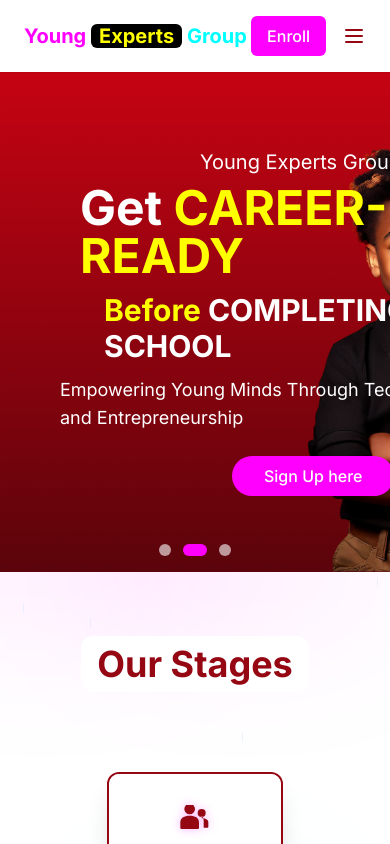
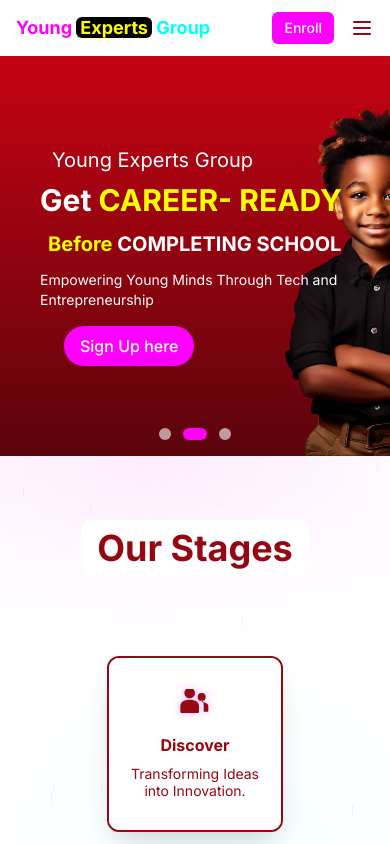
Before and after one commit to Institute-of-Modern-Technologies/yeg_web, a Next.js app: page / in a window 390 px wide. Shown: the top 844 px of the page. Built offline with nearby package versions, Linux system fonts and the light colour scheme.

Commit message:
feat: add hero section, header and course card components with responsive design

```diff
--- a/src/components/Header.tsx
+++ b/src/components/Header.tsx
@@ -31,10 +31,10 @@
   }, [isMenuOpen]);
 
   return (
-    <header className="bg-white py-4 px-6 flex justify-between items-center shadow-sm sticky top-0 z-50 relative">
+    <header className="bg-white py-3 sm:py-4 px-4 sm:px-6 flex justify-between items-center shadow-sm sticky top-0 z-50 relative">
       <div className="flex items-center">
         <Link href="#hero" className="flex items-center" onClick={(e) => scrollToSection(e, 'hero')}>
-          <span className="text-xl font-bold"><span className='text-[#FF00FF]'>Young</span> <span className='text-[#FFFF00] bg-[#000000] px-2 rounded-md'>Experts</span> <span className='text-[#00FFFF]'>Group</span></span>
+          <span className="text-lg sm:text-xl font-bold"><span className='text-[#FF00FF]'>Young</span> <span className='text-[#FFFF00] bg-[#000000] px-1 sm:px-2 rounded-md'>Experts</span> <span className='text-[#00FFFF]'>Group</span></span>
         </Link>
       </div>
 
@@ -46,7 +46,7 @@
       </nav>
 
       <div className="flex items-center space-x-4">
-        <Link href="#registration" className="bg-[#FF00FF] text-white px-4 py-2 rounded-md font-medium hover:bg-[#c60313] transition" onClick={(e) => scrollToSection(e, 'registration')}>
+        <Link href="#registration" className="bg-[#FF00FF] text-white px-3 sm:px-4 py-1.5 sm:py-2 rounded-md text-sm sm:text-base font-medium hover:bg-[#c60313] transition" onClick={(e) => scrollToSection(e, 'registration')}>
           Enroll
         </Link>
         <div className="hidden md:flex items-center space-x-3">
@@ -89,17 +89,17 @@
       {isMenuOpen && (
         <div
           id="mobile-menu"
-          className="absolute top-full left-0 right-0 bg-white shadow-lg py-5 px-6 md:hidden z-50"
+          className="absolute top-full left-0 right-0 bg-white shadow-lg py-4 sm:py-5 px-4 sm:px-6 md:hidden z-50"
         >
-          <nav className="flex flex-col space-y-4">
-            <Link href="#hero" className="text-[#950713] hover:text-[#FF00FF] font-medium py-2 px-4 rounded-lg hover:bg-gray-100" onClick={(e) => scrollToSection(e, 'hero')}>Home</Link>
-            <Link href="#welcome" className="text-[#950713] hover:text-[#FF00FF] font-medium py-2 px-4 rounded-lg hover:bg-gray-100" onClick={(e) => scrollToSection(e, 'welcome')}>About</Link>
-            <Link href="#features" className="text-[#950713] hover:text-[#FF00FF] font-medium py-2 px-4 rounded-lg hover:bg-gray-100" onClick={(e) => scrollToSection(e, 'features')}>Stages</Link>
-            <Link href="#academics" className="text-[#950713] hover:text-[#FF00FF] font-medium py-2 px-4 rounded-lg hover:bg-gray-100" onClick={(e) => scrollToSection(e, 'academics')}>Programs</Link>
+          <nav className="flex flex-col space-y-2 sm:space-y-4">
+            <Link href="#hero" className="text-[#950713] hover:text-[#FF00FF] font-medium py-3 px-4 rounded-lg hover:bg-gray-100 active:bg-gray-200 transition-colors" onClick={(e) => scrollToSection(e, 'hero')}>Home</Link>
+            <Link href="#welcome" className="text-[#950713] hover:text-[#FF00FF] font-medium py-3 px-4 rounded-lg hover:bg-gray-100 active:bg-gray-200 transition-colors" onClick={(e) => scrollToSection(e, 'welcome')}>About</Link>
+            <Link href="#features" className="text-[#950713] hover:text-[#FF00FF] font-medium py-3 px-4 rounded-lg hover:bg-gray-100 active:bg-gray-200 transition-colors" onClick={(e) => scrollToSection(e, 'features')}>Stages</Link>
+            <Link href="#academics" className="text-[#950713] hover:text-[#FF00FF] font-medium py-3 px-4 rounded-lg hover:bg-gray-100 active:bg-gray-200 transition-colors" onClick={(e) => scrollToSection(e, 'academics')}>Programs</Link>
           </nav>
 
-          <div className="mt-6 flex items-center space-x-4">
-            <Link href="#contact" className="text-[#950713] hover:text-[#FF00FF] py-2 px-4 rounded-lg hover:bg-gray-100" onClick={(e) => scrollToSection(e, 'contact')}>
+          <div className="mt-4 sm:mt-6 flex flex-col space-y-2 sm:space-y-4">
+            <Link href="#contact" className="text-[#950713] hover:text-[#FF00FF] py-3 px-4 rounded-lg hover:bg-gray-100 active:bg-gray-200 transition-colors w-full" onClick={(e) => scrollToSection(e, 'contact')}>
               <div className="flex items-center">
                 <svg xmlns="http://www.w3.org/2000/svg" className="h-5 w-5 mr-2" fill="none" viewBox="0 0 24 24" stroke="currentColor">
                   <path strokeLinecap="round" strokeLinejoin="round" strokeWidth={2} d="M3 8l7.89 5.26a2 2 0 002.22 0L21 8M5 19h14a2 2 0 002-2V7a2 2 0 00-2-2H5a2 2 0 00-2 2v10a2 2 0 002 2z" />
@@ -107,17 +107,24 @@
                 Contact
               </div>
             </Link>
-            <div className="flex items-center space-x-3">
-              <Link href="https://facebook.com" className="text-[#950713] hover:text-[#FF00FF]" target="_blank" rel="noopener noreferrer">
-                <svg xmlns="http://www.w3.org/2000/svg" className="h-5 w-5" fill="currentColor" viewBox="0 0 24 24">
+            <div className="flex justify-center mt-4 pt-4 border-t border-gray-100">
+              <div className="flex items-center space-x-6">
+                <Link href="https://facebook.com" className="text-[#950713] hover:text-[#FF00FF] p-2" target="_blank" rel="noopener noreferrer">
+                  <svg xmlns="http://www.w3.org/2000/svg" className="h-6 w-6" fill="currentColor" viewBox="0 0 24 24">
                     <path d="M9 8h-3v4h3v12h5v-12h3.642l.358-4h-4v-1.667c0-.955.192-1.333 1.115-1.333h2.885v-5h-3.808c-3.596 0-5.192 1.583-5.192 4.615v3.385z" />
                   </svg>
                 </Link>
-              <Link href="https://twitter.com" className="text-[#950713] hover:text-[#FF00FF]" target="_blank" rel="noopener noreferrer">
-                <svg xmlns="http://www.w3.org/2000/svg" className="h-5 w-5" fill="currentColor" viewBox="0 0 24 24">
+                <Link href="https://twitter.com" className="text-[#950713] hover:text-[#FF00FF] p-2" target="_blank" rel="noopener noreferrer">
+                  <svg xmlns="http://www.w3.org/2000/svg" className="h-6 w-6" fill="currentColor" viewBox="0 0 24 24">
                     <path d="M24 4.557c-.883.392-1.832.656-2.828.775 1.017-.609 1.798-1.574 2.165-2.724-.951.564-2.005.974-3.127 1.195-.897-.957-2.178-1.555-3.594-1.555-3.179 0-5.515 2.966-4.797 6.045-4.091-.205-7.719-2.165-10.148-5.144-1.29 2.213-.669 5.108 1.523 6.574-.806-.026-1.566-.247-2.229-.616-.054 2.281 1.581 4.415 3.949 4.89-.693.188-1.452.232-2.224.084.626 1.956 2.444 3.379 4.6 3.419-2.07 1.623-4.678 2.348-7.29 2.04 2.179 1.397 4.768 2.212 7.548 2.212 9.142 0 14.307-7.721 13.995-14.646.962-.695 1.797-1.562 2.457-2.549z" />
                   </svg>
                 </Link>
+                <Link href="https://instagram.com" className="text-[#950713] hover:text-[#FF00FF] p-2" target="_blank" rel="noopener noreferrer">
+                  <svg xmlns="http://www.w3.org/2000/svg" className="h-6 w-6" fill="currentColor" viewBox="0 0 24 24">
+                    <path d="M12 2.163c3.204 0 3.584.012 4.85.07 3.252.148 4.771 1.691 4.919 4.919.058 1.265.069 1.645.069 4.849 0 3.205-.012 3.584-.069 4.849-.149 3.225-1.664 4.771-4.919 4.919-1.266.058-1.644.07-4.85.07-3.204 0-3.584-.012-4.849-.07-3.26-.149-4.771-1.699-4.919-4.92-.058-1.265-.07-1.644-.07-4.849 0-3.204.013-3.583.07-4.849.149-3.227 1.664-4.771 4.919-4.919 1.266-.057 1.645-.069 4.849-.069zm0-2.163c-3.259 0-3.667.014-4.947.072-4.358.2-6.78 2.618-6.98 6.98-.059 1.281-.073 1.689-.073 4.948 0 3.259.014 3.668.072 4.948.2 4.358 2.618 6.78 6.98 6.98 1.281.058 1.689.072 4.948.072 3.259 0 3.668-.014 4.948-.072 4.354-.2 6.782-2.618 6.979-6.98.059-1.28.073-1.689.073-4.948 0-3.259-.014-3.667-.072-4.947-.196-4.354-2.617-6.78-6.979-6.98-1.281-.059-1.69-.073-4.949-.073zm0 5.838c-3.403 0-6.162 2.759-6.162 6.162s2.759 6.163 6.162 6.163 6.162-2.759 6.162-6.163c0-3.403-2.759-6.162-6.162-6.162zm0 10.162c-2.209 0-4-1.79-4-4 0-2.209 1.791-4 4-4s4 1.791 4 4c0 2.21-1.791 4-4 4zm6.406-11.845c-.796 0-1.441.645-1.441 1.44s.645 1.44 1.441 1.44c.795 0 1.439-.645 1.439-1.44s-.644-1.44-1.439-1.44z"/>
+                  </svg>
+                </Link>
+              </div>
             </div>
           </div>
         </div>
--- a/src/components/HeroSection.tsx
+++ b/src/components/HeroSection.tsx
@@ -34,23 +34,23 @@
     subtitleColor: 'text-white',
     buttonColor: 'bg-[#FF00FF]',
     buttonHoverColor: 'hover:bg-[#FF00FF]/80',
-    contentStyle: '  ml-44'
+    contentStyle: 'ml-4 sm:ml-12 md:ml-24 lg:ml-44'
   },
   {
     id: 2,
     image: '/images/Hero picture 3.png',
     title:
       <div>
-        <div className="text-white text-xl ml-40">Young Experts Group</div>
-        <div className="mt-2 ml-10">
-          <span className="text-white font-bold text-5xl">Get </span>
-          <span className="text-[#FFFF00] font-bold text-5xl">CAREER- READY</span>
+        <div className="text-white text-xl ml-5 sm:ml-10 md:ml-20 lg:ml-40">Young Experts Group</div>
+        <div className="mt-2 ml-2 sm:ml-5 md:ml-8 lg:ml-10">
+          <span className="text-white font-bold text-3xl sm:text-4xl md:text-5xl">Get </span>
+          <span className="text-[#FFFF00] font-bold text-3xl sm:text-4xl md:text-5xl">CAREER- READY</span>
         </div>
-        <div className="mt-3 ml-16">
-          <span className="text-[#FFFF00] font-bold text-3xl">Before</span>
-          <span className="text-white font-bold text-3xl">&nbsp;COMPLETING SCHOOL</span>
+        <div className="mt-3 ml-4 sm:ml-8 md:ml-12 lg:ml-16">
+          <span className="text-[#FFFF00] font-bold text-xl sm:text-2xl md:text-3xl">Before</span>
+          <span className="text-white font-bold text-xl sm:text-2xl md:text-3xl">&nbsp;COMPLETING SCHOOL</span>
         </div>
-        <div className="text-white text-lg mt-3 ml-5">
+        <div className="text-white text-sm sm:text-md md:text-lg mt-3 ml-2 sm:ml-3 md:ml-5">
           Empowering Young Minds Through Tech and Entrepreneurship
         </div>
       </div>,
@@ -62,7 +62,7 @@
     subtitleColor: '',
     buttonColor: 'bg-[#FF00FF] text-white',
     buttonHoverColor: 'hover:bg-[#FF00FF]/90',
-    contentStyle: 'py-6 ml-4'
+    contentStyle: 'py-3 sm:py-4 md:py-6 ml-2 sm:ml-3 md:ml-4'
   },
   {
     id: 3,
@@ -106,7 +106,7 @@
   };
 
   return (
-    <div id="hero" className="relative w-full h-[500px] md:h-[500px] overflow-hidden">
+    <div id="hero" className="relative w-full h-[400px] sm:h-[450px] md:h-[500px] overflow-hidden">
       {/* Slides */}
       <div className="relative w-full h-full">
         {slides.map((slide, index) => (
@@ -140,11 +140,11 @@
                 )}
 
                 {slide.buttonText && slide.buttonLink && slide.id === 2 ? (
-                  <div className="mt-6 ml-48">
+                  <div className="mt-4 md:mt-6 ml-8 sm:ml-16 md:ml-32 lg:ml-48">
                     <Link
                       href='#'
                       onClick={(e) => e.preventDefault()}
-                      className={`${slide.buttonColor || 'bg-[#FF00FF] text-white'} ${slide.buttonHoverColor || 'hover:bg-[#FF00FF]/80'} font-medium px-8 py-2 rounded-full transition duration-300 inline-block text-center`}
+                      className={`${slide.buttonColor || 'bg-[#FF00FF] text-white'} ${slide.buttonHoverColor || 'hover:bg-[#FF00FF]/80'} font-medium px-4 sm:px-6 md:px-8 py-2 rounded-full transition duration-300 inline-block text-center`}
                     >
                       Sign Up here
                     </Link>
@@ -153,7 +153,7 @@
                   <Link
                     href='#'
                     onClick={(e) => e.preventDefault()}
-                    className={`${slide.buttonColor || 'bg-[#FF00FF] text-white'} ${slide.buttonHoverColor || 'hover:bg-[#FF00FF]/80'} font-medium px-6 py-3 rounded-md transition duration-300`}
+                    className={`${slide.buttonColor || 'bg-[#FF00FF] text-white'} ${slide.buttonHoverColor || 'hover:bg-[#FF00FF]/80'} font-medium px-4 sm:px-5 md:px-6 py-2 sm:py-2.5 md:py-3 rounded-md transition duration-300`}
                   >
                     {slide.buttonText}
                   </Link>
```
Also changed, not shown: src/components/CourseCard.tsx (+16 -16 lines), 1 other file (tests, documents, lock files or other folders). Lines whose indentation alone changed are shown as unchanged.
